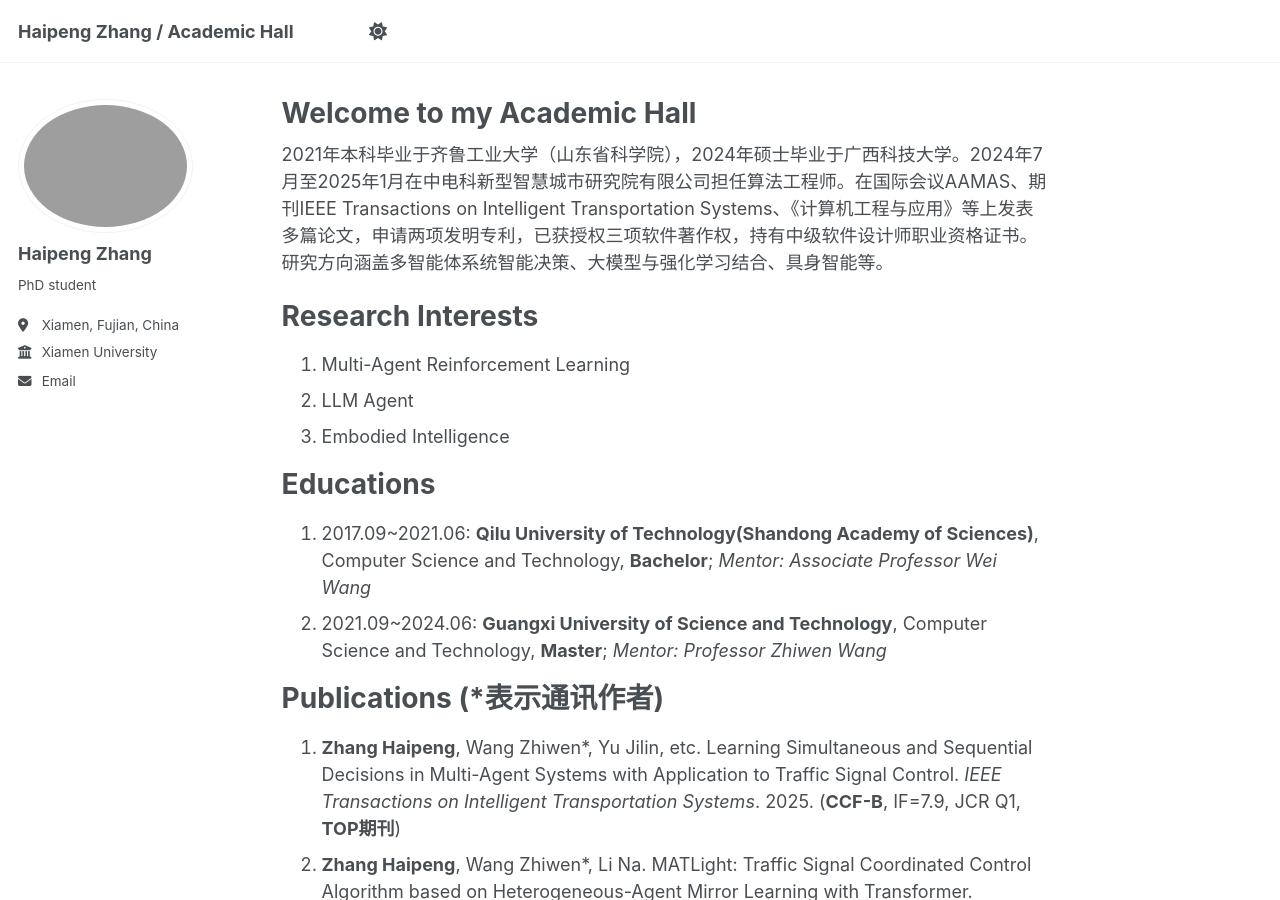
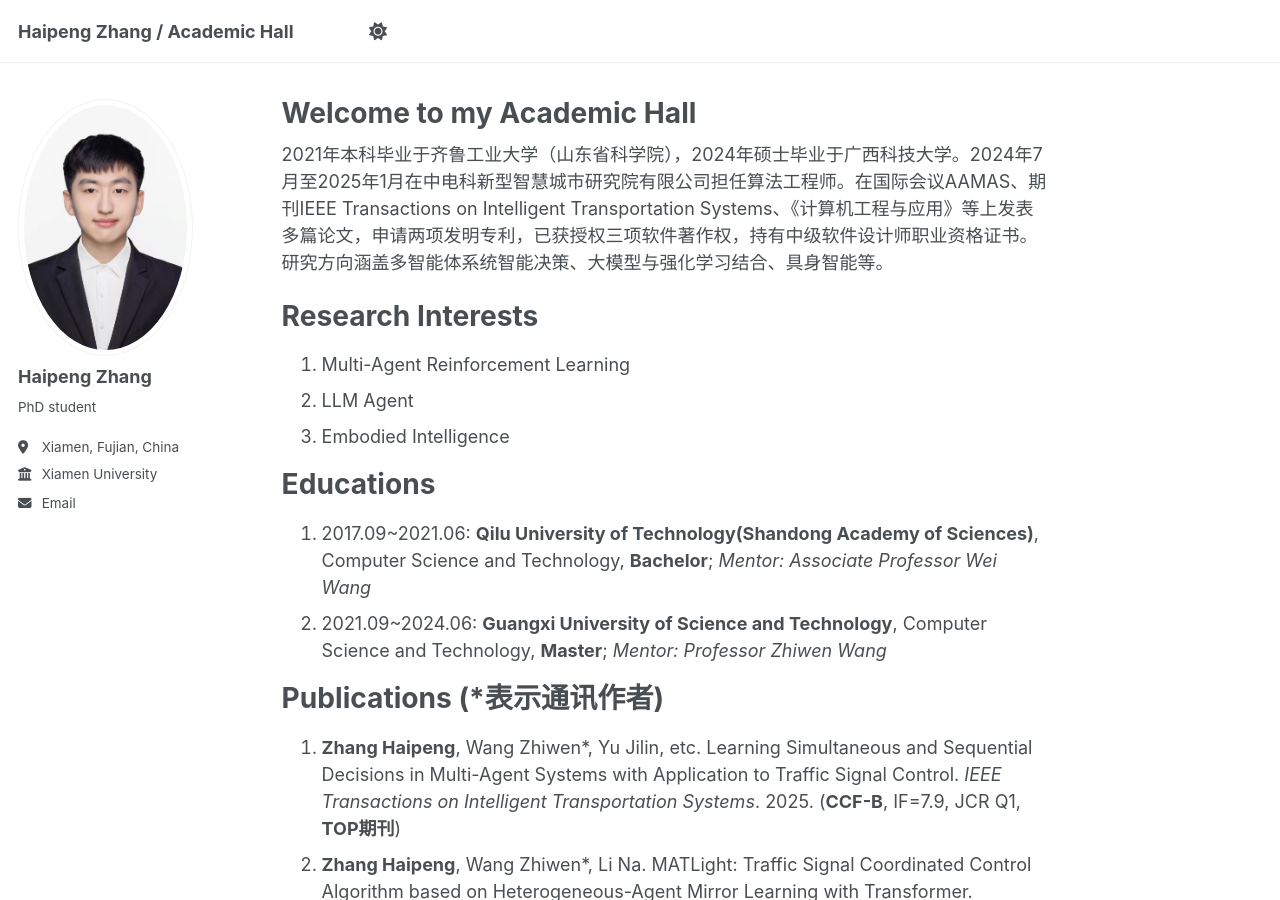
Before and after one commit to Harry-first/haipengzhang, a Jekyll site: the page built from _pages/about.md, in a window 1280 px wide and 900 px high. Built offline with Jekyll 4.4.1, drawn with Linux system fonts in a browser that asks for light colours.

Commit message:
Update _config.yml

```diff
--- a/_config.yml
+++ b/_config.yml
@@ -22,7 +22,7 @@ repository               : "academicpages/academicpages.github.io"
 #               Additional customization can be done by editing /_includes/author-profile.html
 author:
   # Biographic information
-  avatar           : "me.png"
+  avatar           : "me.jpg"
   name             : "Haipeng Zhang"
   pronouns         : # "he"
   bio              : "PhD student"
```
